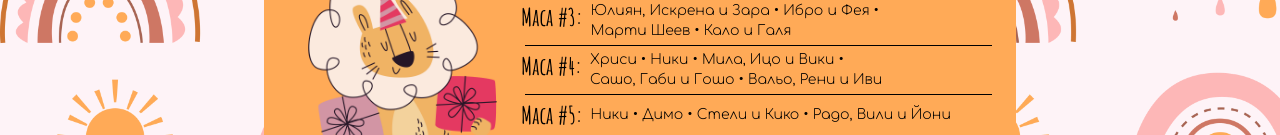
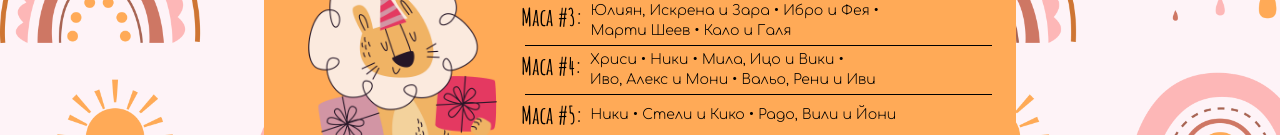
Before and after one commit to irenaydim/birthday-invitation, a Next.js app: page / in a window 1280 px wide. Shown: the part 665-800 px from the top of the page. Built offline with nearby package versions, Linux system fonts and the light colour scheme; a web font is replaced by a local one.

Commit message:
Update guest list

```diff
--- a/components/Guests.js
+++ b/components/Guests.js
@@ -7,8 +7,8 @@ const guestList = [
     ['Вики, Дани и Мати', 'Дани, мама и тате', 'баба Валя и дядо Дамян', 'баба Меги и дядо Данчо'],
     ['Теди и Светльо', 'Дани и Стаско', 'Станислав и Наталия', 'Радо и Йоана'],
     ['Юлиян, Искрена и Зара', 'Ибро и Фея', 'Марти Шеев', 'Кало и Галя'],
-    ['Хриси', 'Ники', 'Мила, Ицо и Вики', 'Сашо, Габи и Гошо', 'Вальо, Рени и Иви'],
-    ['Ники', 'Димо', 'Стели и Кико', 'Радо, Вили и Йони'],
+    ['Хриси', 'Ники', 'Мила, Ицо и Вики', 'Иво, Алекс и Мони', 'Вальо, Рени и Иви'],
+    ['Ники', 'Стели и Кико', 'Радо, Вили и Йони'],
     ['Мария и Паскуали', 'Митака', 'Крис и Вики', 'Пейо и Надя'],
     ['Мичи, Иво, Дони, Яни, Ивка', 'леля Тани'],
 ]
```
